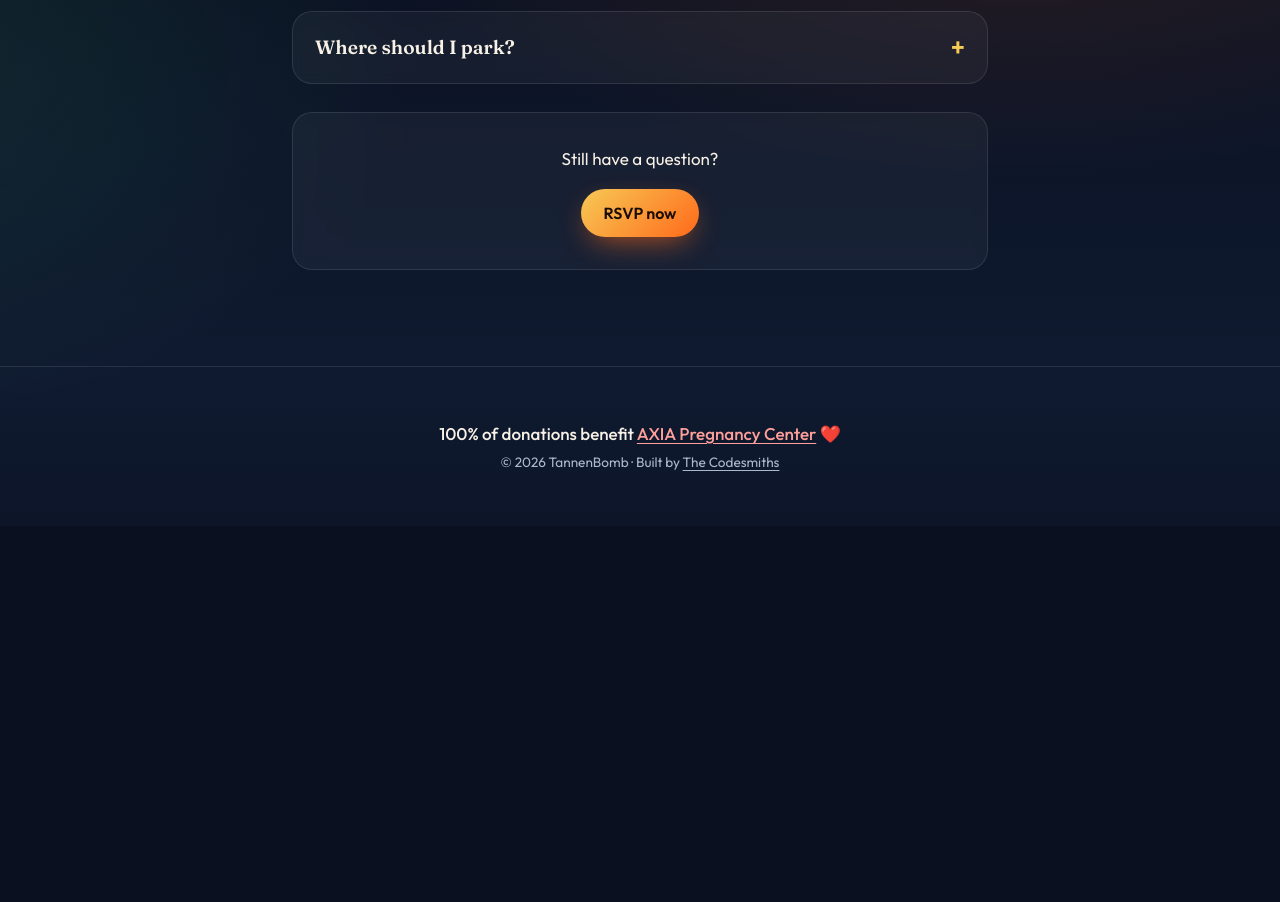
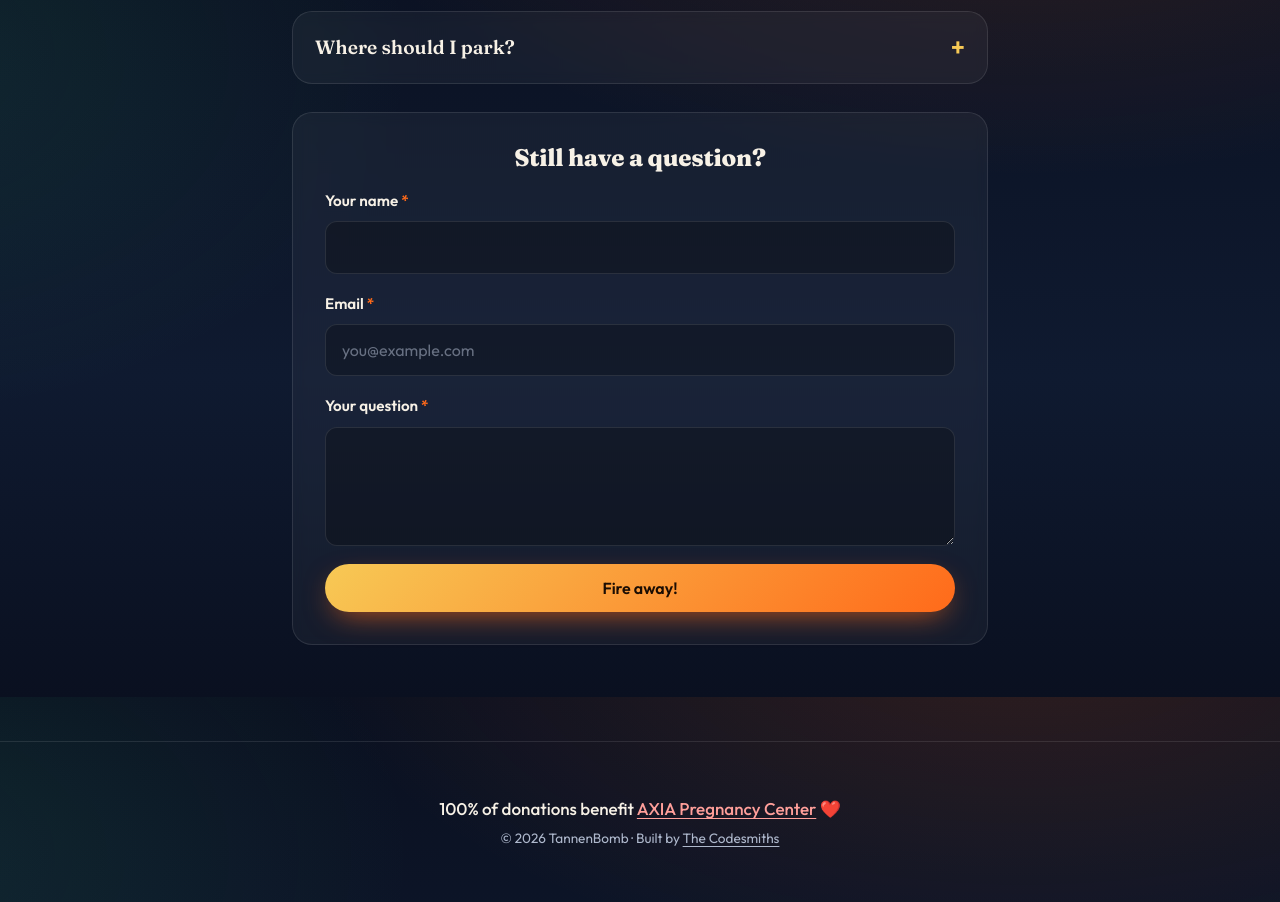
Before and after one commit to colbybhearn/tannenbomb, a Vue app in the folder tb/: page /faq in a window 1280 px wide. Shown: the part 903-1805 px from the top of the page. Before the commit the page ends 1429 px from the top, so only its background shows below. Built offline with nearby package versions, Linux system fonts and the light colour scheme.

Commit message:
fixed links and added question ask form

```diff
--- a/tb/public/index.html
+++ b/tb/public/index.html
@@ -39,6 +39,12 @@
       <textarea name="notes"></textarea>
       <input type="text" name="bot-field">
     </form>
+    <form name="question" netlify netlify-honeypot="bot-field" hidden>
+      <input type="text" name="name">
+      <input type="email" name="email">
+      <textarea name="message"></textarea>
+      <input type="text" name="bot-field">
+    </form>
 
     <div id="app"></div>
     <!-- built files will be auto injected -->
--- a/tb/src/components/YearRecap.vue
+++ b/tb/src/components/YearRecap.vue
@@ -4,7 +4,7 @@
       <div class="container">
         <span class="eyebrow">Memories</span>
         <nav class="year-tabs" aria-label="Past years">
-          <router-link v-for="y in years" :key="y" :to="'/yr' + String(y).slice(2)">{{ y }}</router-link>
+          <router-link v-for="y in years" :key="y" :to="'/yr' + y">{{ y }}</router-link>
         </nav>
         <h1 class="recap-title">TannenBomb <span class="fire-text">{{ year }}</span></h1>
         <p class="lead"><slot name="intro" /></p>
--- a/tb/src/views/AboutView.vue
+++ b/tb/src/views/AboutView.vue
@@ -17,8 +17,57 @@
       </div>
 
       <div class="card more">
-        <p>Still have a question?</p>
-        <router-link to="/#rsvp" class="btn btn-fire">RSVP now</router-link>
+        <transition name="fade" mode="out-in">
+          <div v-if="status === 'sent'" key="sent" class="q-done">
+            <div aria-hidden="true" class="q-done-icon">🎆</div>
+            <h3>Got it, {{ firstName }}!</h3>
+            <p>Thanks for asking. We'll get back to you soon.</p>
+            <button type="button" class="btn" @click="reset">Ask another question</button>
+          </div>
+
+          <form
+            v-else
+            key="form"
+            name="question"
+            method="POST"
+            data-netlify="true"
+            netlify-honeypot="bot-field"
+            novalidate
+            @submit.prevent="submit"
+          >
+            <h2 class="q-title">Still have a question?</h2>
+            <input type="hidden" name="form-name" value="question">
+            <p class="hp">
+              <label>Leave this empty <input v-model="botField" name="bot-field" tabindex="-1" autocomplete="off"></label>
+            </p>
+
+            <div class="field">
+              <label for="q-name">Your name <span class="req">*</span></label>
+              <input id="q-name" v-model.trim="name" name="name" type="text" autocomplete="name" :aria-invalid="errors.name ? 'true' : 'false'" required>
+              <small v-if="errors.name" class="err">{{ errors.name }}</small>
+            </div>
+
+            <div class="field">
+              <label for="q-email">Email <span class="req">*</span></label>
+              <input id="q-email" v-model.trim="email" name="email" type="email" autocomplete="email" inputmode="email" placeholder="you@example.com" :aria-invalid="errors.email ? 'true' : 'false'" required>
+              <small v-if="errors.email" class="err">{{ errors.email }}</small>
+            </div>
+
+            <div class="field">
+              <label for="q-message">Your question <span class="req">*</span></label>
+              <textarea id="q-message" v-model.trim="message" name="message" rows="4" :aria-invalid="errors.message ? 'true' : 'false'" required />
+              <small v-if="errors.message" class="err">{{ errors.message }}</small>
+            </div>
+
+            <button type="submit" class="btn btn-fire" :disabled="status === 'sending'">
+              {{ status === 'sending' ? 'Sending…' : 'Fire away!' }}
+            </button>
+
+            <p v-if="status === 'error'" class="err" role="alert">
+              Something went wrong sending your question. Please try again.
+            </p>
+          </form>
+        </transition>
       </div>
     </div>
   </div>
@@ -31,6 +80,12 @@ export default {
   name: 'AboutView',
   data: () => ({
     contact: event.contact,
+    name: '',
+    email: '',
+    message: '',
+    botField: '',
+    status: 'idle',
+    errors: {},
     faqs: [
       { q: 'What is TannenBomb?', a: 'Christmas tree burning is a Hearn family tradition. Every New Year\'s Eve we put a very dry tree on a raft in a pond, add fireworks, and send it off in style, while raising money for AXIA Pregnancy Center.' },
       { q: 'Do you dislike Christmas?', a: 'No, actually we love Christmas and Jesus, a lot.' },
@@ -40,7 +95,51 @@ export default {
       { q: 'Why should I RSVP?', a: 'Your headcount helps us plan food, seating, parking, restrooms, and giveaways for the kids.' },
       { q: 'Where should I park?', a: 'Follow the signs and please do not park in front yards. Carpooling helps a lot!' }
     ]
-  })
+  }),
+  computed: {
+    firstName () { return this.name.split(' ')[0] || 'friend' }
+  },
+  methods: {
+    validate () {
+      const e = {}
+      if (!this.name) e.name = 'Please tell us who you are.'
+      if (!this.email) e.email = 'Add an email so we can reply.'
+      else if (!/^\S+@\S+\.\S+$/.test(this.email)) e.email = 'That email doesn\'t look right.'
+      if (!this.message) e.message = 'What would you like to know?'
+      this.errors = e
+      return !Object.keys(e).length
+    },
+    async submit () {
+      if (!this.validate()) return
+      this.status = 'sending'
+      const body = new URLSearchParams({
+        'form-name': 'question',
+        'bot-field': this.botField,
+        name: this.name,
+        email: this.email,
+        message: this.message
+      })
+      try {
+        const res = await fetch('/', {
+          method: 'POST',
+          headers: { 'Content-Type': 'application/x-www-form-urlencoded' },
+          body: body.toString()
+        })
+        if (!res.ok) throw new Error(res.status)
+        this.status = 'sent'
+      } catch (err) {
+        this.status = 'error'
+      }
+    },
+    reset () {
+      this.name = ''
+      this.email = ''
+      this.message = ''
+      this.botField = ''
+      this.errors = {}
+      this.status = 'idle'
+    }
+  }
 }
 </script>
 
@@ -74,6 +173,29 @@ export default {
 .answer { padding: 0 22px 20px; color: var(--muted); }
 .answer p { margin: 0; }
 .recipe { list-style: none; padding: 0; margin: 0; display: grid; gap: 6px; }
-.more { text-align: center; box-shadow: none; }
-.more p { margin-top: 0; }
+.more { box-shadow: none; }
+.more form { display: grid; gap: 18px; }
+.q-title { margin: 0; font-size: 1.5rem; text-align: center; }
+.hp { position: absolute; left: -9999px; width: 1px; height: 1px; overflow: hidden; }
+.field { display: grid; gap: 8px; }
+.field label { font-weight: 600; font-size: 0.95rem; }
+.req { color: var(--ember); }
+.err { color: var(--red); }
+.more input[type='text'], .more input[type='email'], .more textarea {
+  width: 100%;
+  font: 400 16px/1.4 var(--body);
+  color: var(--text);
+  background: rgba(0, 0, 0, 0.25);
+  border: 1px solid var(--line);
+  border-radius: var(--radius-sm);
+  padding: 14px 16px;
+  transition: border-color 0.2s, background 0.2s;
+}
+.more input::placeholder, .more textarea::placeholder { color: rgba(174, 184, 204, 0.55); }
+.more input:focus, .more textarea:focus { outline: none; border-color: var(--flame); background: rgba(0, 0, 0, 0.35); }
+.more [aria-invalid='true'] { border-color: var(--red); }
+.q-done { text-align: center; }
+.q-done-icon { font-size: 2.5rem; }
+.fade-enter-active, .fade-leave-active { transition: opacity 0.2s; }
+.fade-enter-from, .fade-leave-to { opacity: 0; }
 </style>
```
